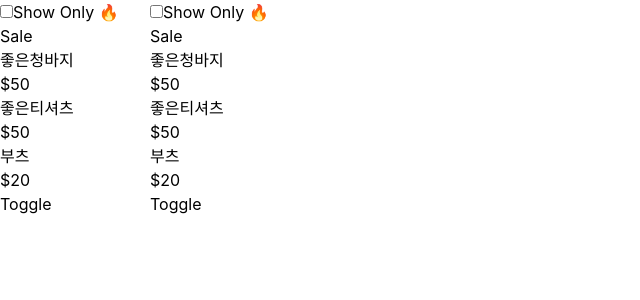
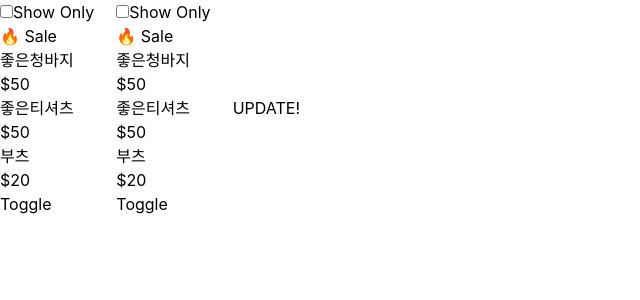
Before and after one commit to jin0kim326/react-basic, a React (Create React App) app: page / in a window 1280 px wide. Shown: the top 300 px of the page, without its empty margins (0-640 px from the left). Built offline with nearby package versions, Linux system fonts and the light colour scheme.

Commit message:
staleTime관리하기 (캐시사용)

```diff
--- a/src/react-query/components/MainProducts.jsx
+++ b/src/react-query/components/MainProducts.jsx
@@ -1,10 +1,12 @@
 import React, { useState } from 'react';
 import Products from './Products';
 import styles from './MainProducts.module.css';
+import { useQueryClient } from '@tanstack/react-query';
 
 export default function MainProducts() {
   const [showLeftProducts, setShowLeftProducts] = useState(true);
   const [showRightProducts, setShowRightProducts] = useState(true);
+  const client = useQueryClient();
   return (
     <main className={styles.container}>
       <div>
@@ -19,6 +21,9 @@ export default function MainProducts() {
           Toggle
         </button>
       </div>
+      <button onClick={() => client.invalidateQueries(['products', false])}>
+        UPDATE!
+      </button>
     </main>
   );
 }
--- a/src/react-query/components/Products.jsx
+++ b/src/react-query/components/Products.jsx
@@ -9,12 +9,17 @@ export default function Products() {
     isLoading,
     error,
     data: products,
-  } = useQuery(['products', checked], async () => {
-    console.log(`fetching...`);
-    return fetch(`data/${checked ? 'sale_' : ''}products.json`).then((res) =>
-      res.json()
-    );
-  });
+  } = useQuery(
+    ['products', checked],
+    async () => {
+      console.log(`fetching...!`, checked);
+      return fetch(`data/${checked ? 'sale_' : ''}products.json`).then((res) =>
+        res.json()
+      );
+    },
+    { staleTime: 1000 * 60 * 5 }
+  );
+
   const handleChange = () => setChecked((prev) => !prev);
 
   if (isLoading) return <p>Loading...</p>;
```
